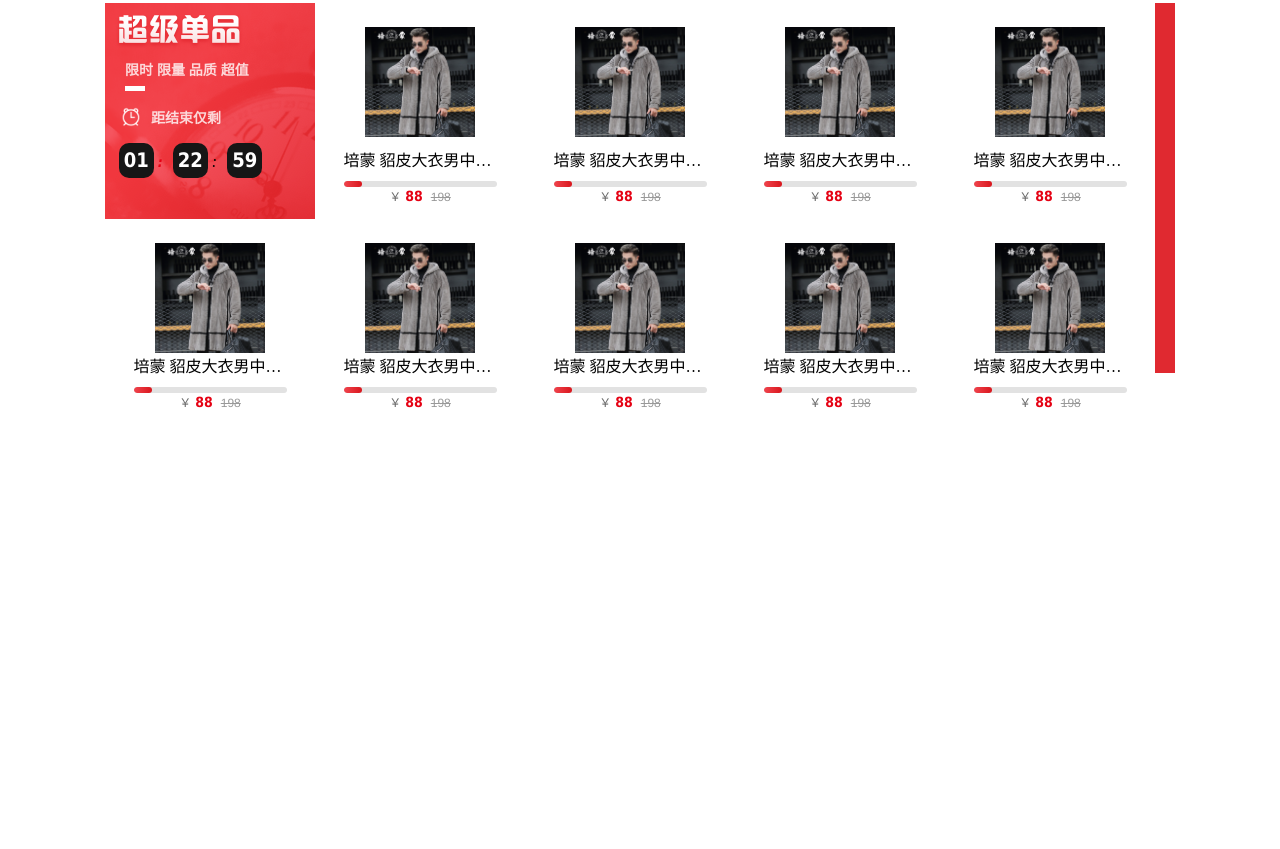
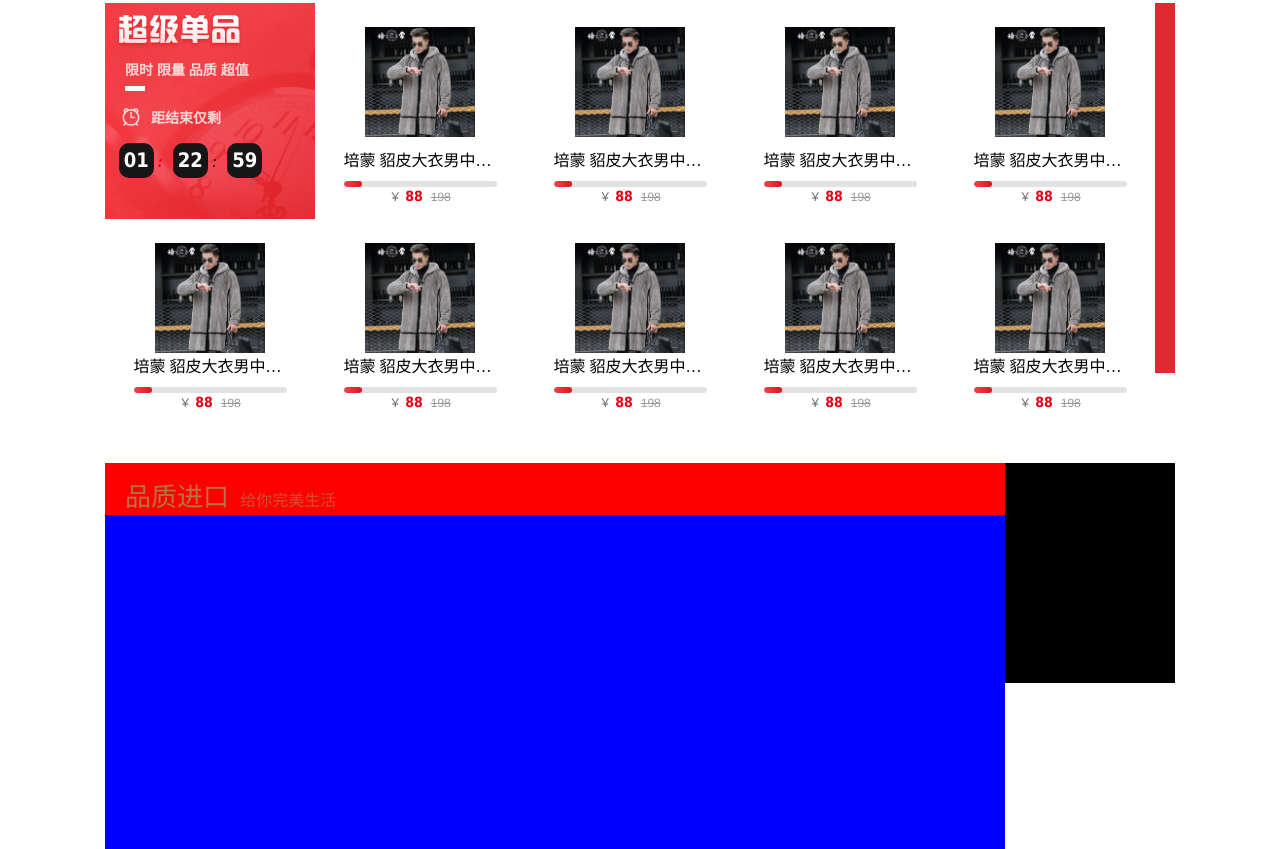
Before and after one commit to ZuccRoger/h5onlineShop, a plain HTML site: page index/index.html in a window 1280 px wide. Shown: the part 763-1612 px from the top of the page. Before the commit the page ends 1346 px from the top, so only its background shows below. Drawn offline with Linux system fonts and the light colour scheme.

Commit message:
12.17一半页面1

```diff
--- a/css/index.css
+++ b/css/index.css
@@ -329,3 +329,36 @@ ul li img {
 	/*margin-top: 56px;*/
 	margin-left: 6px;
 }
+
+.intro{
+	color: #B77347;
+	height: 35px;
+	margin-left: 20px;
+	margin-top: 12px;
+	font-size: 26px;
+	display: inline-block;
+	cursor: pointer;
+	max-width: 190px;
+	overflow: hidden;
+}
+.intro2{
+	color: rgba(183,115,71,0.7);
+	margin-left: 8px;
+	font-size: 16px;
+	margin-top: 27px;
+	height: 21px;
+	cursor: pointer;
+	display: inline-block;
+	max-width: 208px;
+	overflow: hidden;
+	position: relative;
+	top: -3px;
+}
+.introdiv{
+	width: 900px;
+	height: 334px;
+	position: relative;
+	padding-left: 20px;
+	background-color: blue;
+
+}
--- a/index/index.html
+++ b/index/index.html
@@ -253,9 +253,20 @@
 				</ul>
 			</div>
 
-			<div style="width: 220px;height: 220px">
-				<div style="width: 67%;background-color: red"></div>
-				<div style="width: 33%;background-color: black"></div>
+			<div style="width: 1070px;height: 220px;margin: 0 auto;display: flex;margin-top: 100px">
+				<div style="width: 900px;height:100%;background-color: red">
+					<span>
+						<span class="intro">品质进口</span>
+						<span class="intro2">给你完美生活</span>
+					</span>
+					<div class="introdiv" style="display: flex">
+						<div style="width: 189px;height: 100%"></div>
+						<div style="width: 335px"></div>
+						<div style="width: 167px"></div>
+						<div style="width: 167px"></div>
+					</div>
+				</div>
+				<div style="width: 33%;height:100%;background-color: black"></div>
 			</div>
 
 		</div>
```
